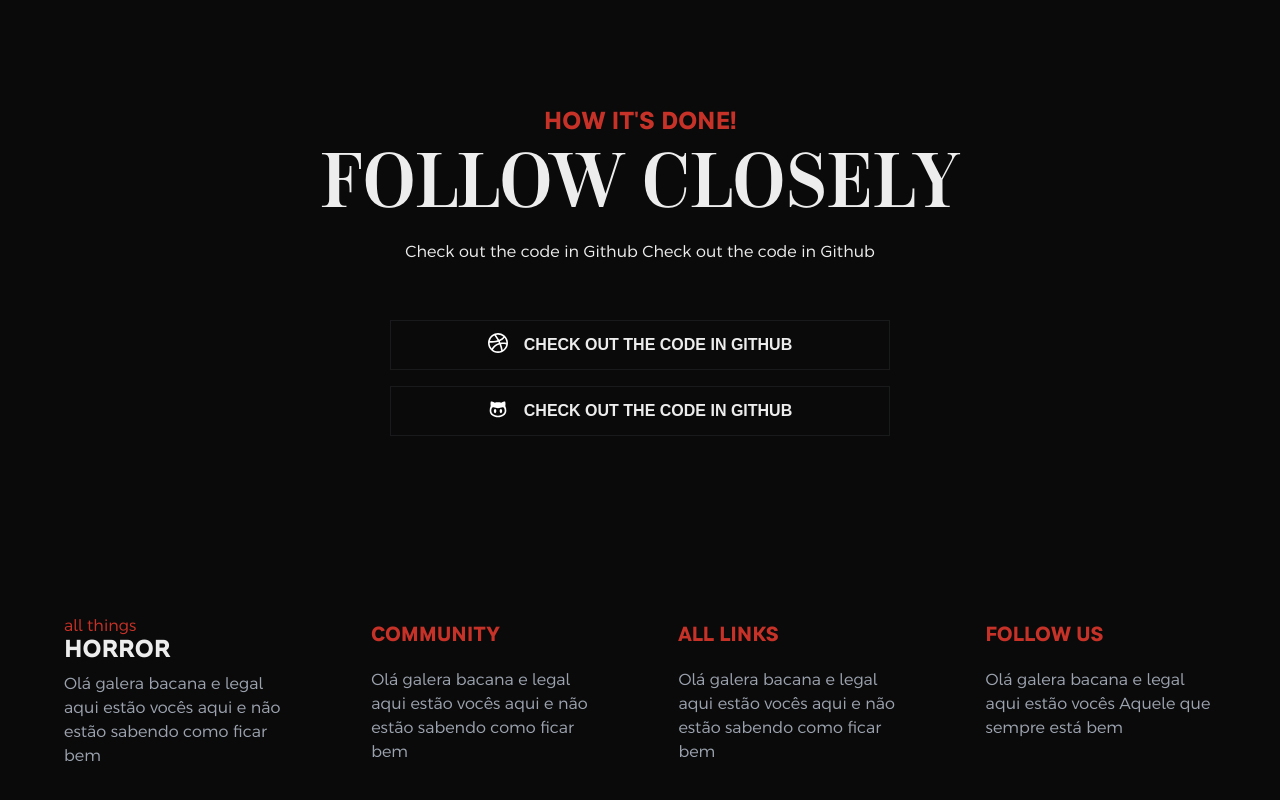
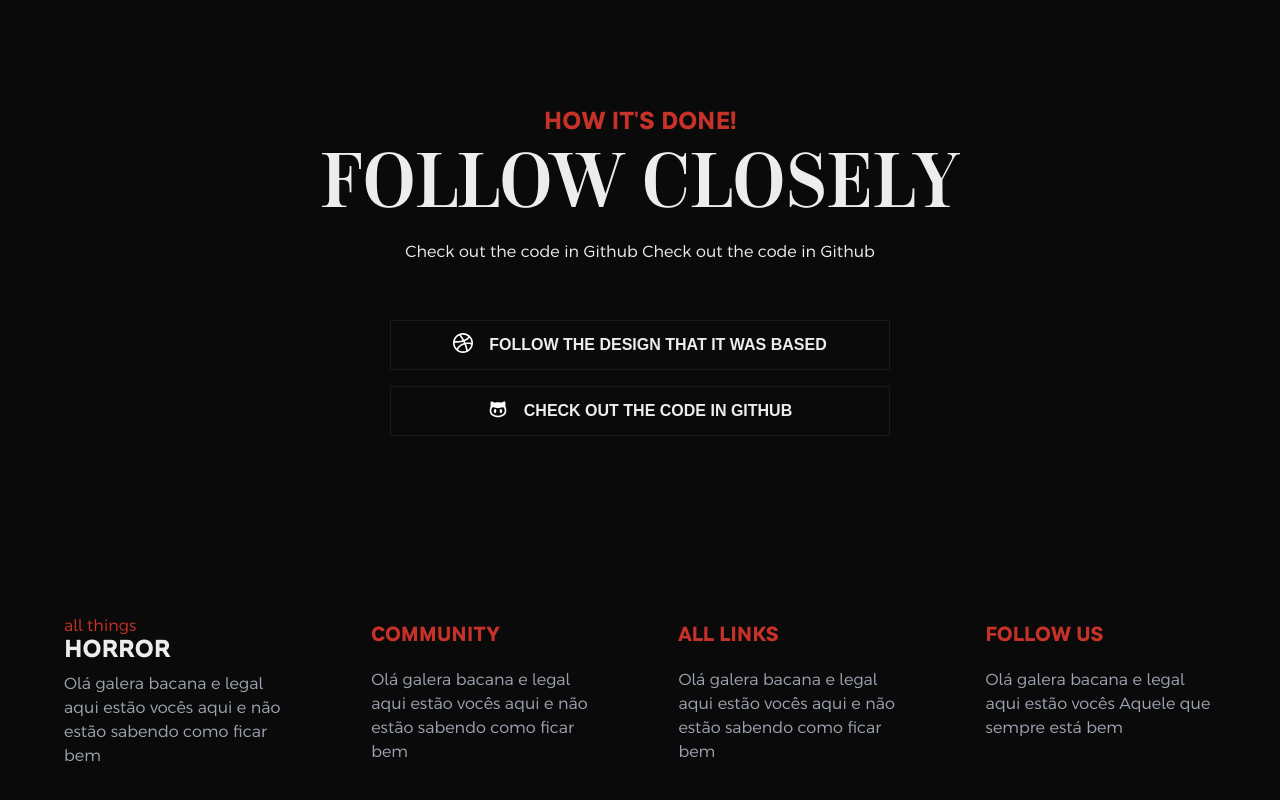
Before and after one commit to Dinista/All-Things-Horror, a Next.js app: page / in a window 1280 px wide. Shown: the part 1948-2748 px from the top of the page. Built offline with nearby package versions, Linux system fonts and the light colour scheme.

Commit message:
text changes

```diff
--- a/src/components/contact/contact.tsx
+++ b/src/components/contact/contact.tsx
@@ -15,7 +15,7 @@ export default function Contact() {
                 <Link href={''} className='flex justify-center gap-4 w-full px-4 py-3 border border-gray-500/15 hover:bg-white/5'>
                     <Dribbble size={20} />
                     <p>
-                        Check out the code in Github
+                        Follow the design that it was based
                     </p>
                 </Link>
                 <Link href={''} className='flex justify-center gap-4 w-full px-4 py-3 border border-gray-500/15 hover:bg-white/5'>
```
